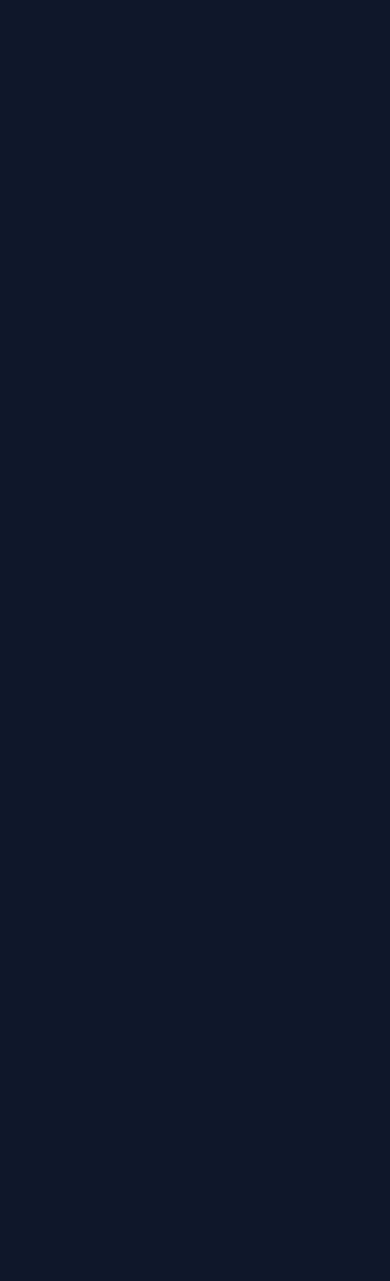
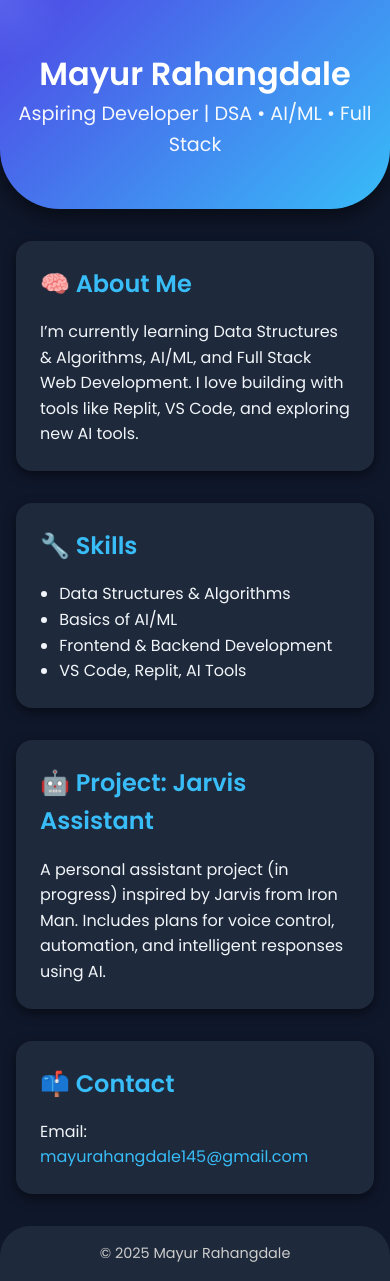
Before and after one commit to Mayur-Rahangdale245/Portfolio, a plain HTML site: page index.html in a window 390 px wide. Before the commit the page ends 844 px from the top, so only its background shows below. Drawn offline with Linux system fonts and the light colour scheme.

Commit message:
Update index.html

```diff
--- a/index.html
+++ b/index.html
@@ -51,4 +51,134 @@
 
     main {
       max-width: 900px;
-      margin
+      margin: 2rem auto;
+      padding: 0 1rem;
+    }
+
+    section {
+      background: var(--bg-card);
+      margin-bottom: 2rem;
+      padding: 1.5rem;
+      border-radius: 16px;
+      box-shadow: 0 4px 12px var(--shadow);
+      transition: transform 0.2s ease;
+    }
+
+    section:hover {
+      transform: translateY(-4px);
+    }
+
+    h2 {
+      color: var(--accent);
+      margin-bottom: 1rem;
+    }
+
+    ul {
+      padding-left: 1.2rem;
+    }
+
+    a {
+      color: var(--accent);
+      text-decoration: none;
+    }
+
+    footer {
+      text-align: center;
+      padding: 1rem;
+      background: #1e293b;
+      color: #ccc;
+      border-top-left-radius: 30px;
+      border-top-right-radius: 30px;
+      font-size: 0.9rem;
+    }
+
+    /* 🔥 Cursor Glow Effect */
+    .cursor-glow {
+      position: fixed;
+      top: 0;
+      left: 0;
+      width: 150px;
+      height: 150px;
+      pointer-events: none;
+      border-radius: 50%;
+      background: radial-gradient(circle, rgba(56, 189, 248, 0.2) 0%, transparent 60%);
+      transform: translate(-50%, -50%);
+      z-index: 9999;
+      mix-blend-mode: screen;
+      transition: top 0.03s, left 0.03s;
+    }
+
+    @media (max-width: 600px) {
+      header h1 {
+        font-size: 2rem;
+      }
+    }
+  </style>
+</head>
+<body>
+
+<!-- ✨ Cursor Glow Element -->
+<div class="cursor-glow"></div>
+
+<header>
+  <h1>Mayur Rahangdale</h1>
+  <p>Aspiring Developer | DSA • AI/ML • Full Stack</p>
+</header>
+
+<main>
+  <section>
+    <h2>🧠 About Me</h2>
+    <p>
+      I’m currently learning Data Structures & Algorithms, AI/ML, and Full Stack Web Development.
+      I love building with tools like Replit, VS Code, and exploring new AI tools.
+    </p>
+  </section>
+
+  <section>
+    <h2>🔧 Skills</h2>
+    <ul>
+      <li>Data Structures & Algorithms</li>
+      <li>Basics of AI/ML</li>
+      <li>Frontend & Backend Development</li>
+      <li>VS Code, Replit, AI Tools</li>
+    </ul>
+  </section>
+
+  <section>
+    <h2>🤖 Project: Jarvis Assistant</h2>
+    <p>
+      A personal assistant project (in progress) inspired by Jarvis from Iron Man. Includes plans for voice control,
+      automation, and intelligent responses using AI.
+    </p>
+  </section>
+
+  <section>
+    <h2>📫 Contact</h2>
+    <p>Email: <a href="mailto:mayurahangdale145@gmail.com">mayurahangdale145@gmail.com</a></p>
+  </section>
+</main>
+
+<footer>
+  &copy; 2025 Mayur Rahangdale
+</footer>
+
+<!-- 💡 Touch + Cursor Glow Script -->
+<script>
+  const glow = document.querySelector('.cursor-glow');
+
+  // Mouse movement
+  document.addEventListener('mousemove', (e) => {
+    glow.style.top = `${e.clientY}px`;
+    glow.style.left = `${e.clientX}px`;
+  });
+
+  // Mobile touch movement
+  document.addEventListener('touchmove', (e) => {
+    const touch = e.touches[0];
+    glow.style.top = `${touch.clientY}px`;
+    glow.style.left = `${touch.clientX}px`;
+  }, { passive: true });
+</script>
+
+</body>
+</html>
```
